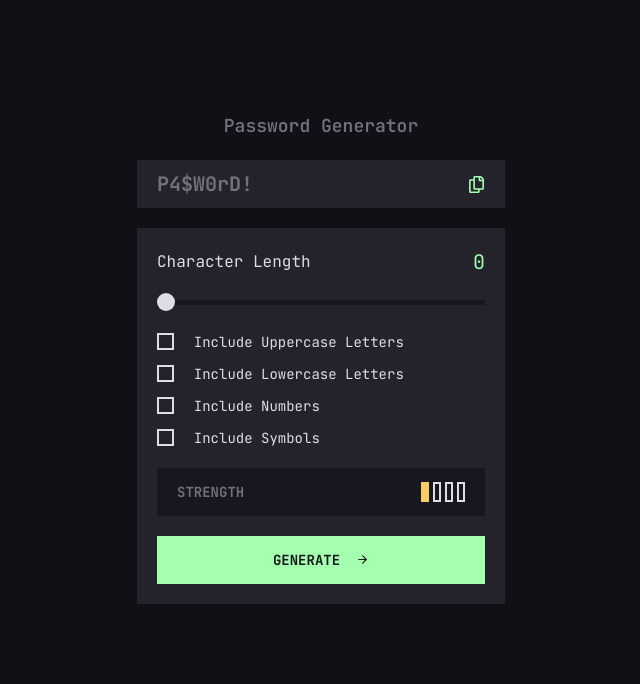
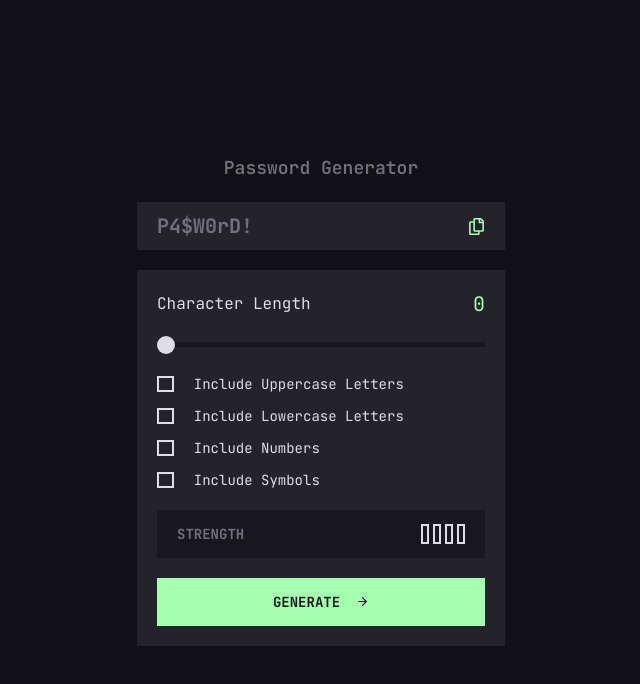
Before and after one commit to russellbanares322/password-generator-fem-challenge, a React (Vite) app: page / in a window 1280 px wide. Shown: the top 684 px of the page, without its empty margins (319-959 px from the left). Built offline with nearby package versions, Linux system fonts and the light colour scheme.

Commit message:
feat: implement conditional rendering of the strength of generated text depending on range value

```diff
--- a/src/components/PasswordGenerator.jsx
+++ b/src/components/PasswordGenerator.jsx
@@ -1,10 +1,11 @@
-import React, { useState } from "react";
+import React, { useEffect, useState } from "react";
 import { FaRegCopy } from "react-icons/fa";
 import { FiArrowRight } from "react-icons/fi";
 
 const PasswordGenerator = () => {
   const [checkedValue, setCheckedValue] = useState([]);
   const [rangeValue, setRangeValue] = useState(0);
+  const [generatedText, setGeneratedText] = useState([]);
 
   //* Random characters that will be generated
   const characters = [
@@ -14,6 +15,25 @@ const PasswordGenerator = () => {
     "!@#$%^&*()",
   ];
 
+  //TODO If the checked value array is empty then generate random number but if the length > 0 generate characters depending on the values inside of the array//
+
+  useEffect(() => {
+    if (rangeValue > 0) {
+      const randomCharacters =
+        characters[Math.floor(Math.random() * characters.length)];
+      const letterIndex = Math.floor(Math.random() * randomCharacters.length);
+      const uppercaseLetters = randomCharacters[letterIndex].substring(
+        0,
+        rangeValue
+      );
+
+      setGeneratedText([...generatedText, uppercaseLetters]);
+    } else {
+      const storedText = [...generatedText];
+      const removedText = storedText.slice(0, rangeValue);
+      setGeneratedText(removedText);
+    }
+  }, [rangeValue]);
   //* Checkbox options
   const checkboxOptions = [
     {
@@ -55,14 +75,20 @@ const PasswordGenerator = () => {
     }
   };
   return (
-    <div className="flex justify-center items-center">
+    <div className="flex justify-center items-center h-screen">
       <div className="my-[5rem] mx-[1.4rem] w-[27rem] md:m-[7rem] md:w-[23rem]">
         <p className="text-almost-white text-lg text-center font-semibold">
           Password Generator
         </p>
         <div className="flex justify-between items-center mt-5 bg-light-blue h-[3rem] px-5 ">
-          <p className="text-almost-white font-bold text-xl">
-            {rangeValue === 0 && "P4$W0rD!"}
+          <p className="text-almost-white font-bold text-xl flex items-start justify-start">
+            {generatedText.length === 0
+              ? "P4$W0rD!"
+              : generatedText.map((text, idx) => (
+                  <p className="text-white" key={idx}>
+                    {text}
+                  </p>
+                ))}
           </p>
           <FaRegCopy
             className="text-neon-green cursor-pointer hover:text-white transition duration-75"
@@ -101,11 +127,40 @@ const PasswordGenerator = () => {
           <div className="flex justify-between items-center mt-5 bg-dark-blue h-[3rem] px-5 ">
             <p className="text-almost-white text-sm font-bold">STRENGTH</p>
             <div className="flex gap-1">
-              <span className="mr-2 text-white font-bold hidden">MEDIUM</span>
-              <span className="border-2 border-yellow h-5 w-2 bg-yellow"></span>
-              <span className="border-2 border-white h-5 w-2"></span>
-              <span className="border-2 border-white h-5 w-2"></span>
-              <span className="border-2 border-white h-5 w-2"></span>
+              <span className="mr-2 text-white font-bold h-5">
+                {rangeValue === 0 && ""}
+                {rangeValue >= 1 && rangeValue <= 9 && "WEAK"}
+                {rangeValue >= 10 && rangeValue <= 15 && "MEDIUM"}
+                {rangeValue >= 16 && "STRONG"}
+              </span>
+              <span
+                className={`${
+                  rangeValue >= 1
+                    ? "bg-yellow border-2 border-yellow h-5 w-2"
+                    : "border-2 bg-none border-white h-5 w-2"
+                }`}
+              ></span>
+              <span
+                className={`${
+                  rangeValue >= 5
+                    ? "bg-yellow border-2 border-yellow h-5 w-2"
+                    : "border-2 bg-none border-white h-5 w-2"
+                }`}
+              ></span>
+              <span
+                className={`${
+                  rangeValue >= 10
+                    ? "bg-yellow border-2 border-yellow h-5 w-2"
+                    : "border-2 bg-none border-white h-5 w-2"
+                }`}
+              ></span>
+              <span
+                className={`${
+                  rangeValue >= 16
+                    ? "bg-yellow border-2 border-yellow h-5 w-2"
+                    : "border-2 bg-none border-white h-5 w-2"
+                }`}
+              ></span>
             </div>
           </div>
           <div className="grid mt-5">
--- a/src/index.css
+++ b/src/index.css
@@ -2,12 +2,13 @@
 @tailwind base;
 @tailwind components;
 @tailwind utilities;
+
 @layer utilities {
   .slider {
     @apply w-[100%] mt-6 appearance-none h-[0.3rem] bg-dark-blue;
   }
   .slider::-webkit-slider-thumb {
-    @apply appearance-none h-[18px] w-[18px] bg-white rounded-full cursor-pointer hover:bg-dark-blue hover:border-2 hover:border-neon-green;
+    @apply appearance-none accent-neon-green h-[18px] w-[18px] bg-white rounded-full cursor-pointer hover:bg-dark-blue hover:border-2 border-neon-green;
   }
   .checkbox {
     @apply w-[0.5rem] h-[0.5rem] border-2 border-white p-[0.4rem] appearance-none relative cursor-pointer;
```
